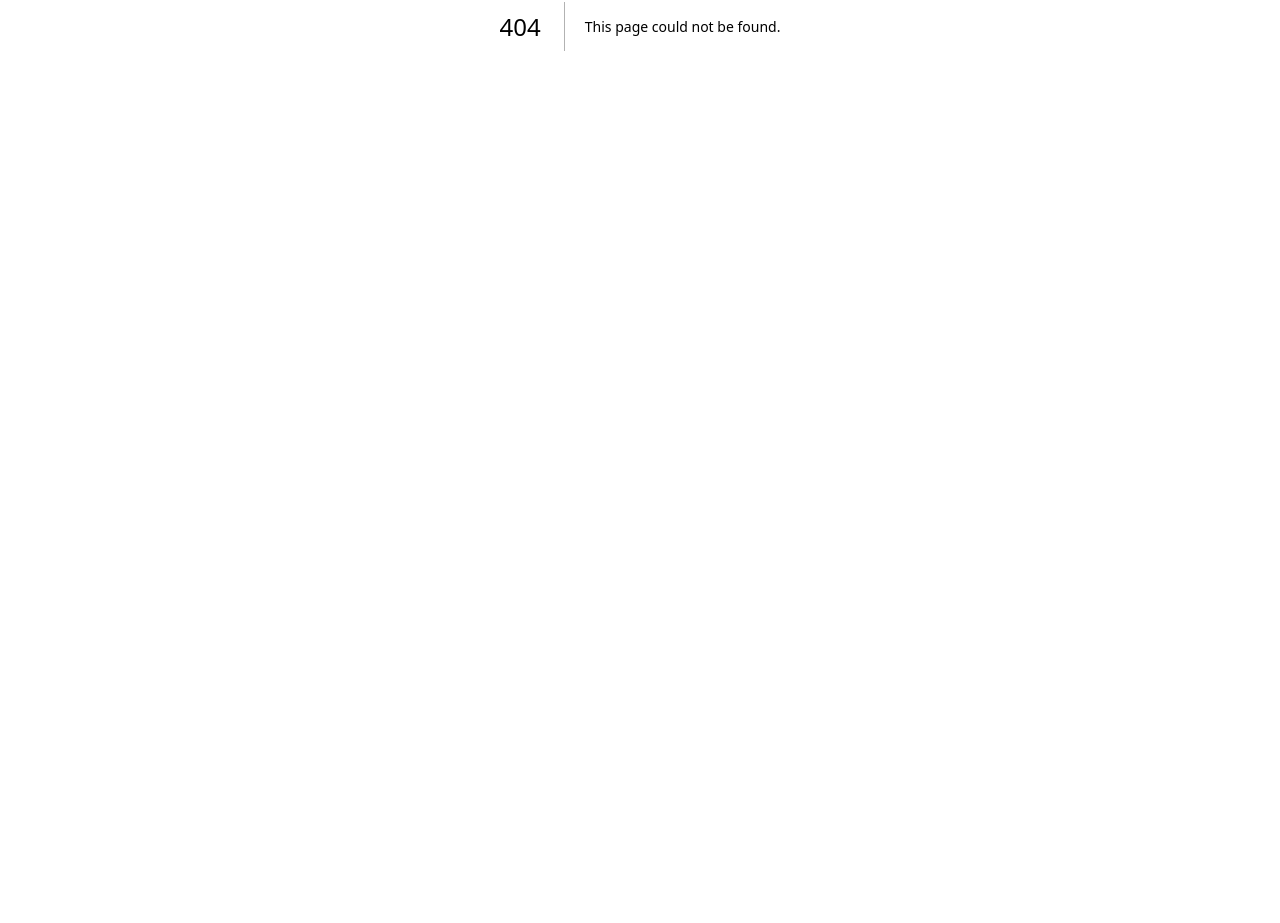
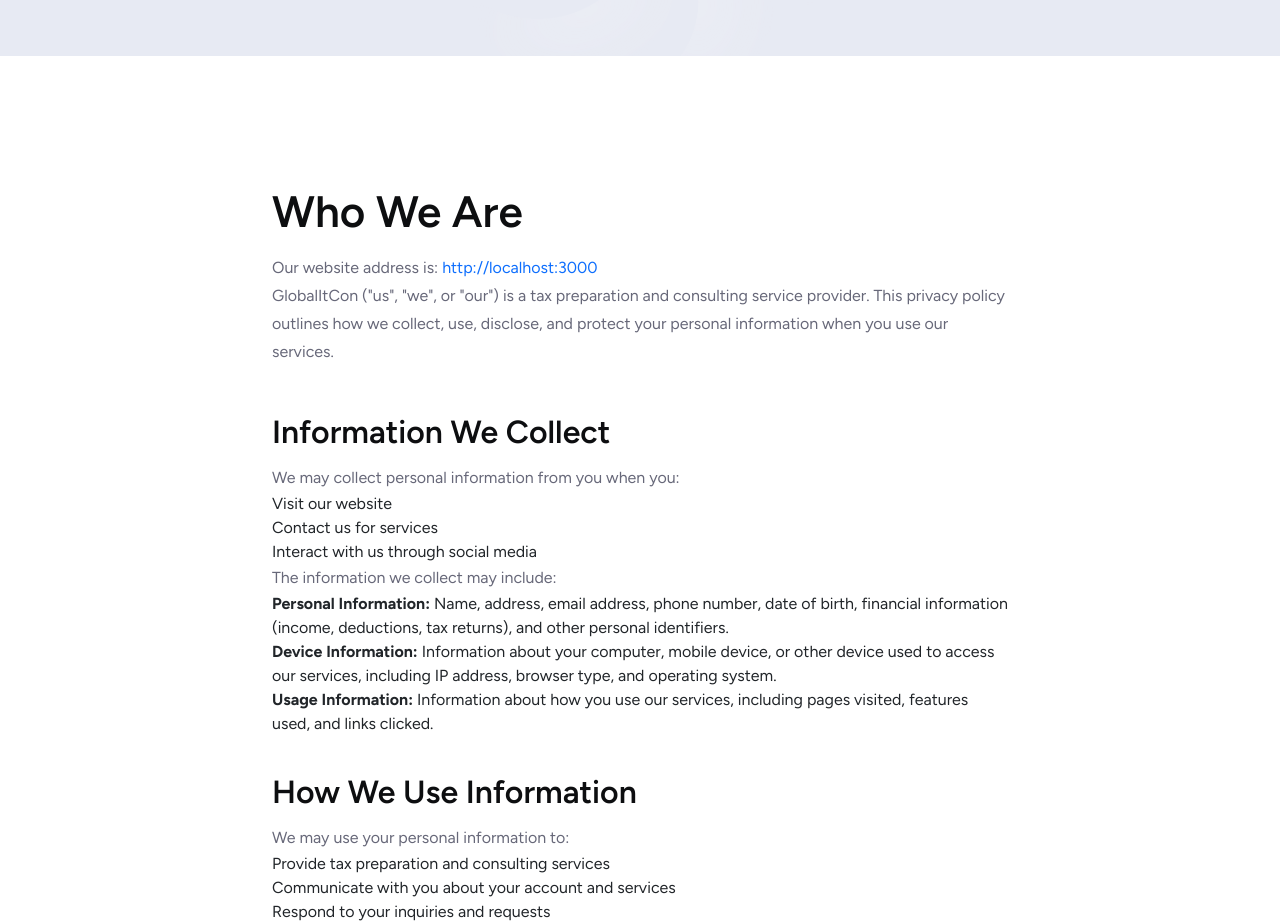
Before and after one commit to ShubhamDev056/globalitcon, a Next.js app: page /privacy-policy in a window 1280 px wide. Before the commit this address had no page. Shown: the part 374-1297 px from the top of the page. Before the commit the page ends 800 px from the top, so only its background shows below. Built offline with nearby package versions, Linux system fonts and the light colour scheme.

Commit message:
added privacy policy and terms and condition page

```diff
--- /dev/null
+++ b/src/app/(defaultLayout)/privacy-policy/page.jsx
@@ -0,0 +1,19 @@
+import Blog7 from "@/app/Components/Blog/Blog7";
+import BlogDetailsCenter1 from "@/app/Components/BlogDetails/BlogDetailsCenter1";
+import BreadCumb from "@/app/Components/Common/BreadCumb";
+import Cta1 from "@/app/Components/Cta/Cta1";
+import MarqueeText from "@/app/Components/MarqueeText/MarqueeText";
+import PrivacyPolicy from "@/app/Components/PrivacyPolicy";
+import React from "react";
+
+const page = () => {
+  return (
+    <div>
+      <BreadCumb Title="Privacy Policy"></BreadCumb>
+      <PrivacyPolicy />
+      <Cta1></Cta1>
+    </div>
+  );
+};
+
+export default page;
--- a/src/app/Components/Footer/Footer1.jsx
+++ b/src/app/Components/Footer/Footer1.jsx
@@ -10,18 +10,43 @@
             <div className="single-footer-items footer-logo-area">
               <div className="footer-logo">
                 <a href="">
-                              <Image src="/assets/img/logo/footer-logo1.png" alt="img" width={209} height={46}   />
+                  <Image
+                    src="/assets/img/logo/footer-logo1.png"
+                    alt="img"
+                    width={209}
+                    height={46}
+                  />
                 </a>
               </div>
               <div className="space20"></div>
               <div className="heading1">
-                              <p>At TechXen IT Solutions, we are dedicated to delivering innovative technology solutions tailored to meet the unique needs of businesses like yours. </p>
+                <p>
+                  At TechXen IT Solutions, we are dedicated to delivering
+                  innovative technology solutions tailored to meet the unique
+                  needs of businesses like yours.{" "}
+                </p>
               </div>
               <ul className="social-icon">
-                                 <li><a href="#"><i className="bi bi-linkedin"></i></a></li>
-                                 <li><a href="#"><i className="bi bi-twitter"></i></a></li>
-                                 <li><a href="#"><i className="bi bi-youtube"></i></a></li>
-                                 <li><a href="#"><i className="bi bi-instagram"></i></a></li>
+                <li>
+                  <a href="#">
+                    <i className="bi bi-linkedin"></i>
+                  </a>
+                </li>
+                <li>
+                  <a href="#">
+                    <i className="bi bi-twitter"></i>
+                  </a>
+                </li>
+                <li>
+                  <a href="#">
+                    <i className="bi bi-youtube"></i>
+                  </a>
+                </li>
+                <li>
+                  <a href="#">
+                    <i className="bi bi-instagram"></i>
+                  </a>
+                </li>
               </ul>
             </div>
           </div>
@@ -31,10 +56,26 @@
               <h3>Service We Offer</h3>
 
               <ul className="menu-list">
-                                 <li><Link href="/service/service-details">Cloud Computing Solution</Link></li>
-                                 <li><Link href="/service/service-details">Cybersecurity & Compliance</Link></li>
-                                 <li><Link href="/service/service-details">Software Development</Link></li>
-                                 <li><Link href="/service/service-details">It Consulting & Support</Link></li>
+                <li>
+                  <Link href="/service/service-details">
+                    Cloud Computing Solution
+                  </Link>
+                </li>
+                <li>
+                  <Link href="/service/service-details">
+                    Cybersecurity & Compliance
+                  </Link>
+                </li>
+                <li>
+                  <Link href="/service/service-details">
+                    Software Development
+                  </Link>
+                </li>
+                <li>
+                  <Link href="/service/service-details">
+                    It Consulting & Support
+                  </Link>
+                </li>
               </ul>
             </div>
           </div>
@@ -44,15 +85,24 @@
               <h3>Useful Links</h3>
 
               <ul className="menu-list">
-                                 <li><Link href="/about">About Us </Link></li>
-                                 <li><Link href="/service">Our Services</Link></li>
-                                 <li><Link href="/blog">Blog & News</Link></li>
-                                 <li><Link href="/project">Project</Link></li>
-                                 <li><Link href="/contact">Contact Us</Link></li>
+                <li>
+                  <Link href="/about">About Us </Link>
+                </li>
+                <li>
+                  <Link href="/service">Our Services</Link>
+                </li>
+                <li>
+                  <Link href="/blog">Blog & News</Link>
+                </li>
+                <li>
+                  <Link href="/project">Project</Link>
+                </li>
+                <li>
+                  <Link href="/contact">Contact Us</Link>
+                </li>
               </ul>
             </div>
           </div>
-
 
           <div className="col-lg-3 col-md-6 col-12">
             <div className="single-footer-items">
@@ -60,7 +110,12 @@
 
               <div className="contact-box">
                 <div className="icon">
-                                <Image src="/assets/img/icons/footer1-icon1.png" alt="img" width={24} height={24}   />
+                  <Image
+                    src="/assets/img/icons/footer1-icon1.png"
+                    alt="img"
+                    width={24}
+                    height={24}
+                  />
                 </div>
                 <div className="pera">
                   <a href="tel:0500222333">0500 222 333</a>
@@ -69,7 +124,12 @@
 
               <div className="contact-box">
                 <div className="icon">
-                              <Image src="/assets/img/icons/footer1-icon2.png" alt="img" width={24} height={24}   />
+                  <Image
+                    src="/assets/img/icons/footer1-icon2.png"
+                    alt="img"
+                    width={24}
+                    height={24}
+                  />
                 </div>
                 <div className="pera">
                   <a href="tel:0356588547">03 5658 8547</a>
@@ -78,7 +138,12 @@
 
               <div className="contact-box">
                 <div className="icon">
-                              <Image src="/assets/img/icons/footer1-icon3.png" alt="img" width={24} height={24}   />
+                  <Image
+                    src="/assets/img/icons/footer1-icon3.png"
+                    alt="img"
+                    width={24}
+                    height={24}
+                  />
                 </div>
                 <div className="pera">
                   <a href="mailto:admin@techxen.org">admin@techxen.org</a>
@@ -87,16 +152,19 @@
 
               <div className="contact-box">
                 <div className="icon">
-                              <Image src="/assets/img/icons/footer1-icon4.png" alt="img" width={24} height={24}/>
+                  <Image
+                    src="/assets/img/icons/footer1-icon4.png"
+                    alt="img"
+                    width={24}
+                    height={24}
+                  />
                 </div>
                 <div className="pera">
                   <a href="mailto:admin@techxen.org">www.techxen.org</a>
                 </div>
               </div>
-
             </div>
           </div>
-
         </div>
 
         <div className="space40"></div>
@@ -112,14 +180,13 @@
             </div>
             <div className="col-md-7">
               <div className="coppyright right-area">
-                        <a href="#">Terms & Conditions</a>
-                        <a href="#">Privacy Policy</a>
+                <Link href="terms-and-conditions">Terms & Conditions</Link>
+                <Link href="/privacy-policy">Privacy Policy</Link>
               </div>
             </div>
           </div>
         </div>
       </div>
-
     </div>
   );
 };
--- a/src/app/Components/Header/Header1.jsx
+++ b/src/app/Components/Header/Header1.jsx
@@ -29,13 +29,13 @@
   }, [prevScrollPos]);
 
   return (
-    <div className='header-area2 header_nav_03'>
+    <div className="header-area2 header_nav_03">
       <header
         className={`cs_site_header cs_style_1 ${
-        variant ? variant : ''
+          variant ? variant : ""
         } cs_sticky_header cs_site_header_full_width ${
-        mobileToggle ? 'cs_mobile_toggle_active' : ''
-      } ${isSticky ? isSticky : ''}`}
+          mobileToggle ? "cs_mobile_toggle_active" : ""
+        } ${isSticky ? isSticky : ""}`}
       >
         <div className="cs_top_header">
           <div className="container">
@@ -43,8 +43,15 @@
               <div className="col-lg-12">
                 <div className="pera">
                   <p>
-                <Image src="/assets/img/icons/header-top-span.png" alt="img" width={18} height={16}   />
-                   A Professional Technology & It Solution Company Based On World</p>
+                    <Image
+                      src="/assets/img/icons/header-top-span.png"
+                      alt="img"
+                      width={18}
+                      height={16}
+                    />
+                    A Professional Technology & It Solution Company Based On
+                    World
+                  </p>
                 </div>
               </div>
             </div>
@@ -53,10 +60,15 @@
         <div className="cs_main_header cs_accent_bg">
           <div className="container">
             <div className="cs_main_header_in">
-
               <div className="cs_main_header_left">
                 <Link className="cs_site_branding" href="/">
-              <Image src="/assets/img/logo/header-logo1.png" alt="img" width={131} height={28}   />
+                  {/* <Image
+                    src="/assets/img/logo/header-logo1.png"
+                    alt="img"
+                    width={131}
+                    height={28}
+                  /> */}
+                  <h1 className="">GlobalItCon</h1>
                 </Link>
               </div>
 
@@ -65,8 +77,8 @@
                   <span
                     className={
                       mobileToggle
-                        ? 'cs-munu_toggle cs_teggle_active'
-                        : 'cs-munu_toggle'
+                        ? "cs-munu_toggle cs_teggle_active"
+                        : "cs-munu_toggle"
                     }
                     onClick={() => setMobileToggle(!mobileToggle)}
                   >
@@ -76,11 +88,15 @@
                 </div>
               </div>
               <div className="cs_main_header_right header_right_one">
-
                 <div className="header1-buttons">
                   <div className="contact-btn">
                     <div className="icon">
-                      <Image src="/assets/img/icons/header1-icon.png" alt="img" width={22} height={22}   />
+                      <Image
+                        src="/assets/img/icons/header1-icon.png"
+                        alt="img"
+                        width={22}
+                        height={22}
+                      />
                     </div>
                     <div className="headding">
                       <p>Make a Call</p>
@@ -88,17 +104,19 @@
                     </div>
                   </div>
                   <div className="button">
-                    <Link href="/contact" className="theme-btn1" >Get A Quote <span><i className="bi bi-arrow-right"></i>
-                    </span></Link>
+                    <Link href="/contact" className="theme-btn1">
+                      Get A Quote{" "}
+                      <span>
+                        <i className="bi bi-arrow-right"></i>
+                      </span>
+                    </Link>
                   </div>
                 </div>
-
               </div>
             </div>
           </div>
         </div>
       </header>
     </div>
-
   );
 }
--- /dev/null
+++ b/src/app/Components/PrivacyPolicy/index.jsx
@@ -0,0 +1,143 @@
+import Image from "next/image";
+import Link from "next/link";
+import React from "react";
+
+const index = () => {
+  return (
+    <div className="service-details-area-all sp">
+      <div className="container">
+        <div className="row">
+          <div className="col-lg-8 m-auto">
+            <div className="service-details-post">
+              <article>
+                <div className="details-post-area">
+                  <div className="space30"></div>
+                  <div className="heading1">
+                    <h2>Who We Are</h2>
+                    <div className="space16"></div>
+                    <p>
+                      Our website address is:{" "}
+                      <Link href="/">http://localhost:3000</Link>
+                    </p>
+                    <p>
+                      GlobalItCon ("us", "we", or "our") is a tax preparation
+                      and consulting service provider. This privacy policy
+                      outlines how we collect, use, disclose, and protect your
+                      personal information when you use our services.
+                    </p>
+                  </div>
+                </div>
+              </article>
+
+              <div className="space50"></div>
+              <article>
+                <div className="details-post-area">
+                  <div className="heading1">
+                    <h5>Information We Collect</h5>
+                    <div className="space16"></div>
+                    <p>
+                      We may collect personal information from you when you:
+                    </p>
+                    <ul>
+                      <li>Visit our website</li>
+                      <li>Contact us for services</li>
+                      <li>Interact with us through social media</li>
+                    </ul>
+                    <p>The information we collect may include:</p>
+                    <ul>
+                      <li>
+                        <strong>Personal Information:</strong> Name, address,
+                        email address, phone number, date of birth, financial
+                        information (income, deductions, tax returns), and other
+                        personal identifiers.
+                      </li>
+                      <li>
+                        <strong>Device Information:</strong> Information about
+                        your computer, mobile device, or other device used to
+                        access our services, including IP address, browser type,
+                        and operating system.
+                      </li>
+                      <li>
+                        <strong>Usage Information:</strong> Information about
+                        how you use our services, including pages visited,
+                        features used, and links clicked.
+                      </li>
+                    </ul>
+                  </div>
+
+                  <div className="space40"></div>
+                  <div className="heading1">
+                    <h5>How We Use Information</h5>
+                    <div className="space16"></div>
+                    <p>We may use your personal information to:</p>
+                    <ul>
+                      <li>Provide tax preparation and consulting services</li>
+                      <li>
+                        Communicate with you about your account and services
+                      </li>
+                      <li>Respond to your inquiries and requests</li>
+                      <li>Improve our services and website</li>
+                      <li>Protect against fraud and abuse</li>
+                      <li>Comply with legal and regulatory requirements</li>
+                    </ul>
+                    <p>
+                      You will always have the opportunity to opt-out of
+                      receiving direct communications. Reply 'Stop' to opt-out.
+                    </p>
+                  </div>
+                </div>
+              </article>
+
+              <h2>Sharing Your Information</h2>
+              <p>
+                No mobile information will be shared with third
+                parties/affiliates for marketing/promotional purposes. All other
+                categories exclude text messaging opt-in data and consent.
+              </p>
+
+              <h2>Data Security</h2>
+              <p>
+                We take reasonable measures to protect your personal information
+                from unauthorized access, use, disclosure, alteration, or
+                destruction. However, no method of transmission over the
+                internet or electronic storage is completely secure.
+              </p>
+
+              <h2>Your Rights</h2>
+              <ul>
+                <li>Access and review your personal information</li>
+                <li>Correct inaccuracies in your personal information</li>
+                <li>Request deletion of your personal information</li>
+                <li>Opt-out of marketing communications</li>
+                <li>Restrict processing of your personal information</li>
+              </ul>
+
+              <h2>Children’s Privacy</h2>
+              <p>
+                Our services are not intended for children under the age of 18.
+                We do not knowingly collect personal information from children.
+              </p>
+
+              <h2>Changes to This Privacy Policy</h2>
+              <p>
+                We may update this privacy policy from time to time. We will
+                notify you of any material changes by posting the updated policy
+                on our website.
+              </p>
+
+              <h2>Contact Us</h2>
+              <p>
+                If you have any questions or concerns about this privacy policy,
+                please contact us at: [Email Address]
+              </p>
+
+              <div className="space50"></div>
+            </div>
+          </div>
+        </div>
+      </div>
+    </div>
+  );
+};
+
+export default index;
```
Also changed, not shown: src/app/(defaultLayout)/page.jsx (+12 -12 lines), src/app/(defaultLayout)/terms-and-conditions/page.jsx (added, +20 -0 lines), src/app/assets/main.css. Lines whose indentation alone changed are shown as unchanged.
